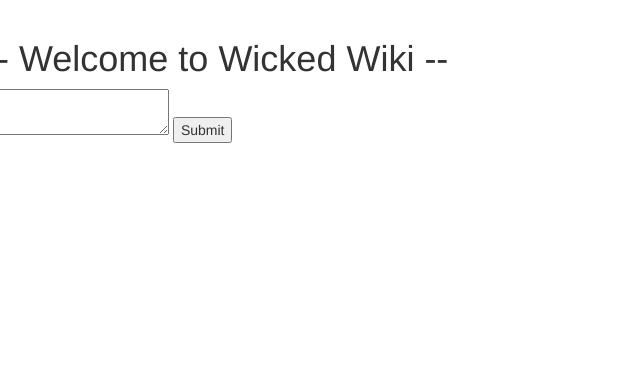
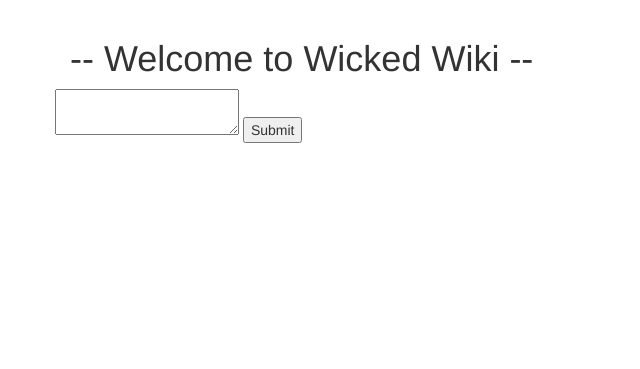
Before and after one commit to joelcolucci/wiki-site, a Python web app: template templates/edit.html in a window 1280 px wide. Shown: the part 51-420 px from the top of the page, without its empty margins (0-640 px from the left). Run offline with Jinja, Linux system fonts and the light colour scheme; the template is opened without the code that fills it, so the values that code supplies are empty.

Commit message:
Added bootstrap styles to instruction section

```diff
--- a/templates/template.html
+++ b/templates/template.html
@@ -33,7 +33,7 @@
 						<li><a href="/login">Login</a></li>
 					{% endif %}
 				</ul>
-			</div>
+			</div> <!-- End navbar collapse -->
 		</div> <!-- End container -->
 	</nav>
 
@@ -55,27 +55,39 @@
 			</ul>
 		</div>
 	</div> -->
-	<div id="main-content">
+	<div class="container">
 
+		{% if user %}
 			<div class="row">
-			{% if user %}
+				<div class="col-md-12">
 					<h4>Welcome to Wicked Wiki - How to use</h4>
-				<div class="half-block left">
+				</div>
+			</div>
+			<div class="row">
+				<div class="col-md-6">
 					<p>Create a new page by adding on to the url address!</p>
 					<p>Example: ethereal-terra-645.appspot.com/newpage </p>
 				</div>
-				<div class="half-block right">
+				<div class="col-md-6">
 					<p> Click the "Edit" link to modify an existing page</p>
 					<p>Click the "History" link to view the pages history of edits</p>
 				</div>
 				<hr>
+			</div>
 		{% else %}
+			<div class="row">
+				<div class="col-md-12">
 					<h1 class="callout">-- Welcome to Wicked Wiki --</h1>
+				</div>
+			</div>
 		{% endif %}
 	</div>
+	<div class="container">
+
 		{% block content %}
 		{% endblock %}
-	</div>
+
+	</div> <!-- End .container -->
 	<script src="static/jquery-1.11.2.min.js"></script>
 	<script src="static/bootstrap.min.js"></script>
 </body>
```
Lines whose indentation alone changed are shown as unchanged.
